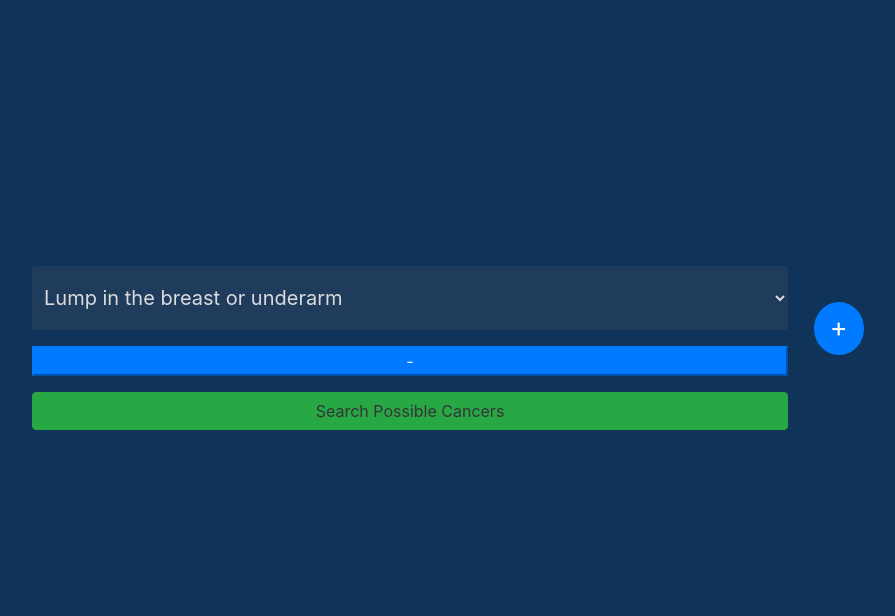
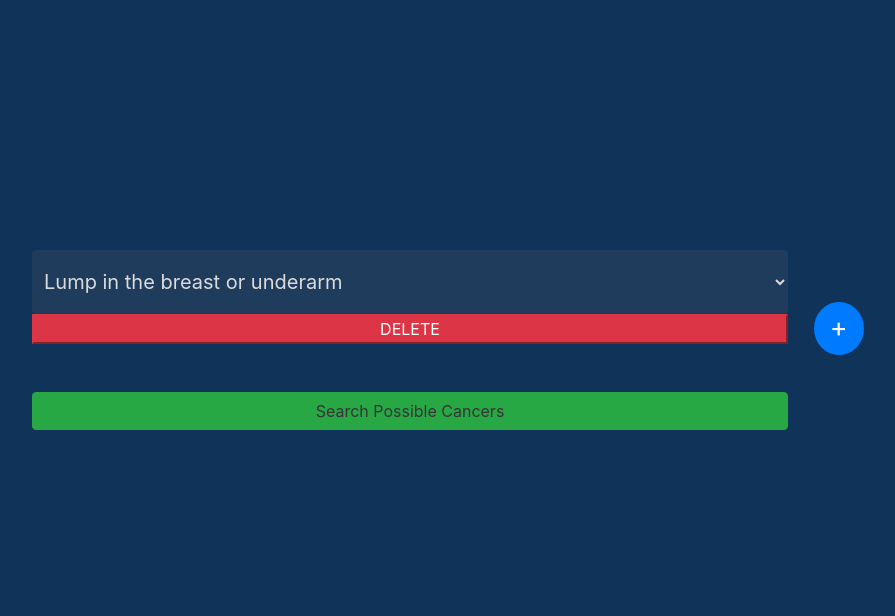
Before and after one commit to Manoj-E-S/DBMS-Medisight, a Flask app: page / in a window 1280 px wide. Shown: the part 66-682 px from the top of the page, without its empty margins (230-1125 px from the left). Run offline with Flask 3, Linux system fonts and the light colour scheme; some libraries are stand-ins or nearby versions.

Commit message:
added delete

```diff
--- a/static/css/main.css
+++ b/static/css/main.css
@@ -38,8 +38,8 @@ body {
 
 .select-symptoms {
     height: 4rem;
-    margin-bottom: 1rem;
-    margin-top: 1rem;
+    /* margin-bottom: 1rem; */
+    /* margin-top: 1rem; */
     padding: 0.5rem;
     font-size: 20px;
     background-color: var(--primary-light);
@@ -64,6 +64,10 @@ body {
     text-align: center;
 }
 
+.del-symptom-btn{
+    margin-bottom: 2rem;
+}
+
 #addNewSymptomBtn {
     position: absolute;
     right: -10%;
--- a/static/js/enterSymptoms.js
+++ b/static/js/enterSymptoms.js
@@ -4,3 +4,10 @@ $("#addNewSymptomBtn").click(() => {
     socket.emit('incrementSelectElementCount');
     window.location.reload();
 });
+
+$(".del-symptom-btn").click((event) => {
+    var buttonId = $(event.target).attr('id');
+    var symptomDivId = $(`#${buttonId}`).prev().attr("id");
+    $(`#${buttonId}`).remove();
+    $(`#${symptomDivId}`).remove();
+});
--- a/templates/enterSymptoms.html
+++ b/templates/enterSymptoms.html
@@ -64,7 +64,7 @@
                     <option class="select-option" value="33">Difficulty swallowing</option>
                     <option class="select-option" value="34">Pain in the neck or throat</option>
                 </select>
-                <button class="btn-primary" type="button" id="delSymptomBtn">-</button>
+                <button class="btn-danger del-symptom-btn" type="button" id="{{'delSymptomBtn' ~ i}}">DELETE</button>
             {% endfor %}
             <button class="btn-primary" type="button" id="addNewSymptomBtn">+</button>
             <input class="btn btn-success" type="submit" value="Search Possible Cancers" id="searchCancers">
```
